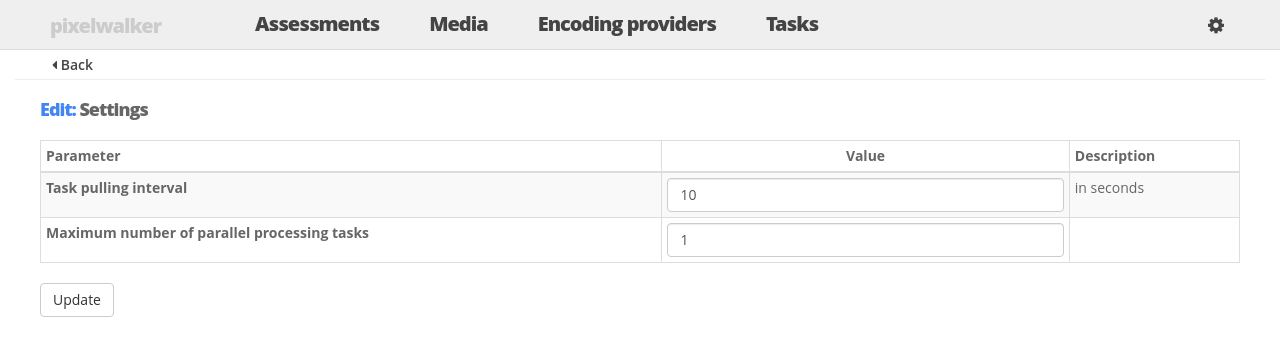
After one commit to encoding-ninja/pixelwalker, a Django app: page /app_settings/update in a window 1280 px wide. The commit adds this page. Shown: the top 356 px of the page. Run offline with Django 3.2, Linux system fonts and the light colour scheme; data comes from the database, SQL or seed files in the repository; some libraries are stand-ins or nearby versions.

Commit message:
add app_settings views

```diff
--- a/pixelwalker/engine/urls.py
+++ b/pixelwalker/engine/urls.py
@@ -3,6 +3,7 @@ from django.urls import path
 from .api.v1 import views as api
 from .webgui import views_assessment as assessment
 from .webgui import views_encoding_provider as encoding_provider
+from .webgui import views_app_settings as app_settings
 
 urlpatterns = [
 	# API v1
@@ -14,10 +15,13 @@ urlpatterns = [
     path('assessment/<int:assessment_id>', assessment.read, name='webgui_assessment-read'),
     path('assessment/<int:assessment_id>/update', assessment.update, name='webgui_assessment-update'),
     path('assessment/<int:assessment_id>/delete', assessment.delete, name='webgui_assessment-delete'),
-    # Encoding Provider
+    # EncodingProvider
     path('encoding_provider', encoding_provider.list, name='webgui_encoding-provider-list'),
     path('encoding_provider/create', encoding_provider.create, name='webgui_encoding-provider-create'),
     path('encoding_provider/<int:encoding_provider_id>', encoding_provider.read, name='webgui_encoding-provider-read'),
     path('encoding_provider/<int:encoding_provider_id>/update', encoding_provider.update, name='webgui_encoding-provider-update'),
     path('encoding_provider/<int:encoding_provider_id>/delete', encoding_provider.delete, name='webgui_encoding-provider-delete'),
+    # AppSettings
+    path('app_settings', app_settings.read, name='webgui_app-settings-read'),
+    path('app_settings/update', app_settings.update, name='webgui_app-settings-update'),
 ]
--- /dev/null
+++ b/pixelwalker/engine/webgui/templates/app_settings/update.html
@@ -0,0 +1,60 @@
+{% extends "base.html" %}
+{% load staticfiles %}
+
+{% block tab_title %}{{ block.super }}: Edit settings{% endblock %}
+
+{% block options %}
+    <ul>
+        <li><a href='#' onclick='goBack()'><i class='fa fa-caret-left'></i> Back</a></li>
+    </ul>
+{% endblock %}
+
+{% block content %}
+<h4><span class='info'>Edit:</span> Settings</h4>
+
+<form action="{% url 'webgui_app-settings-update' %}" method="post" class="form-horizontal">
+{% csrf_token %}
+
+<table class='table table-striped table-condensed table-bordered table-hover'>
+	<thead>
+        <tr>
+            <th>Parameter</th>
+            <th class='text-center'>Value</th>
+            <th>Description</th>
+        </tr>
+    </thead>
+    <tbody>
+        <tr>
+            <td><b>Task pulling interval</b></td>
+            <td class='text-center'>
+            	<input class="form-control" type="number" name="worker_pulling_interval" id="worker_pulling_interval" placeholder="Number" value="{{ app_settings.worker_pulling_interval }}" required/>
+            </td>
+            <td>in seconds</td>
+        </tr>
+        <tr>
+            <td><b>Maximum number of parallel processing tasks</b></td>
+            <td class='text-center'>
+            	<input class="form-control" type="number" name="max_parallel_tasks" id="max_parallel_tasks" placeholder="Number" value="{{ app_settings.max_parallel_tasks }}" required/>
+        	</td>
+            <td></td>
+        </tr>
+    </tbody>
+</table>
+
+<div class="form-group col-sm-7">
+    <button type="submit" class="btn btn-default">Update</button>
+</div>
+
+</form>
+
+{% endblock %}
+
+{% block css_requirements %}
+    {{ block.super }}
+    <link href="{% static 'bower_components/bootstrap-toggle/css/bootstrap-toggle.min.css' %}" rel="stylesheet">
+{% endblock %}
+
+{% block js_requirements %}
+    {{ block.super }}
+    <script src="{% static 'bower_components/bootstrap-toggle/js/bootstrap-toggle.min.js' %}"></script>
+{% endblock %}
--- a/pixelwalker/engine/webgui/templates/base.html
+++ b/pixelwalker/engine/webgui/templates/base.html
@@ -48,7 +48,7 @@
         						<li><a href="#">Tasks</a></li>
     						</ul>
 						{% endblock %}
-						<a href="#" id='settings_link' data-toggle="tooltip" data-placement="left" title="Settings"><i class='fa fa-gear fa-lg'></i></a>
+						<a href="{% url 'webgui_app-settings-read' %}" id='settings_link' data-toggle="tooltip" data-placement="left" title="Settings"><i class='fa fa-gear fa-lg'></i></a>
 					</nav>
 				</header>
 				{% endblock %}
--- /dev/null
+++ b/pixelwalker/engine/webgui/views_app_settings.py
@@ -0,0 +1,31 @@
+# -*- coding: utf-8 -*-
+from django.shortcuts import get_object_or_404, render
+from django.http import HttpResponse, HttpResponseRedirect
+from django.urls import reverse
+from django.views import generic
+
+
+# import db models
+from ..models import AppSettings
+
+
+#cRud
+def read(request):
+    app_settings = get_object_or_404(AppSettings, pk=1)
+    return render(request, 'app_settings/read.html', {'app_settings': app_settings})
+
+#crUd
+def update(request):
+    app_settings = get_object_or_404(AppSettings, pk=1)
+
+    # Submitting values for updating encoding provider
+    if request.POST:
+        # update values
+        app_settings.max_parallel_tasks = request.POST.get('max_parallel_tasks')
+        app_settings.worker_pulling_interval = request.POST.get('worker_pulling_interval')
+        app_settings.save()
+        return HttpResponseRedirect(reverse('webgui_app-settings-read'))
+
+    # Asking for the edit encoding provider form
+    else:
+        return render(request, 'app_settings/update.html', {'app_settings': app_settings})
```
Also changed, not shown: pixelwalker/engine/webgui/templates/app_settings/read.html (added, +52 -0 lines).
